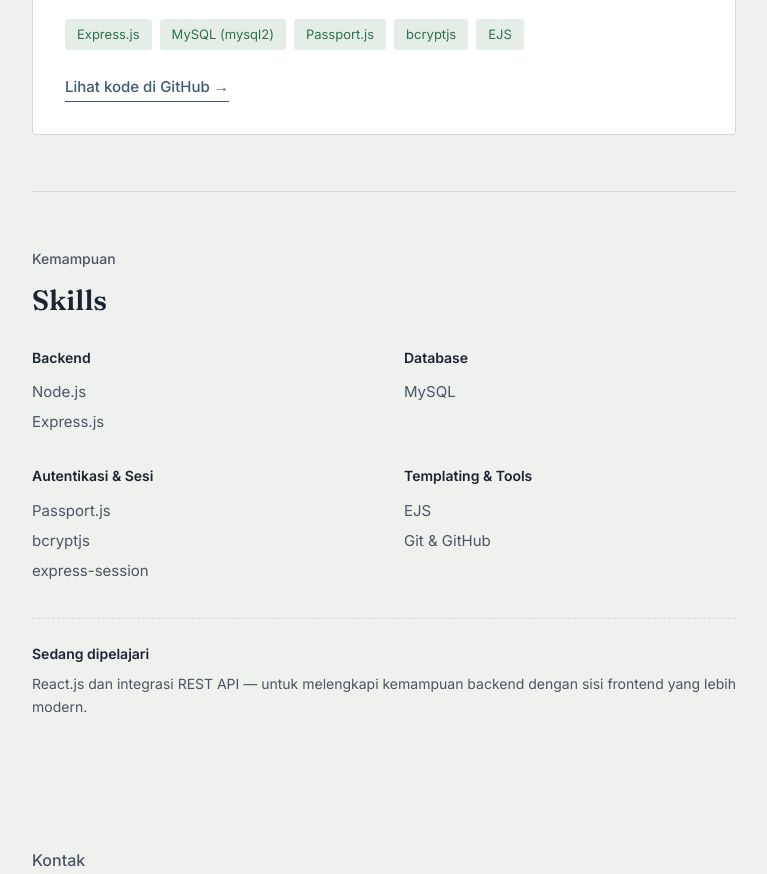
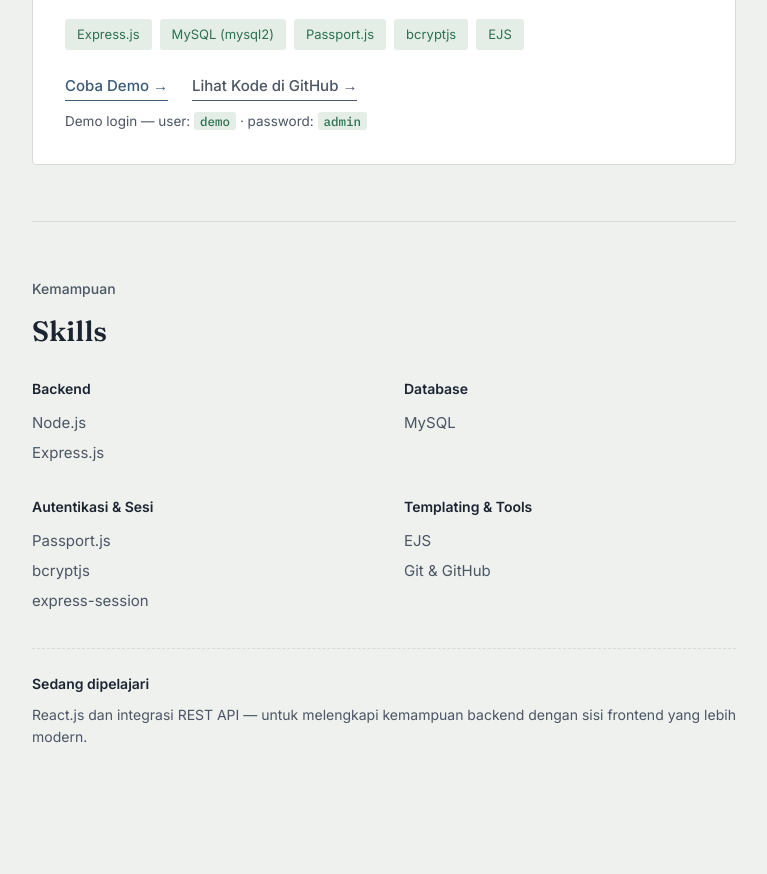
Before and after one commit to Eglknght/eglknght.github.io, a plain HTML site: page index.html in a window 1280 px wide. Shown: the part 1559-2433 px from the top of the page, without its empty margins (256-1023 px from the left). Drawn offline with Linux system fonts and the light colour scheme.

Commit message:
add new files

```diff
--- a/index.html
+++ b/index.html
@@ -183,6 +183,13 @@
     border-radius: 3px;
   }
 
+  .project-links{
+    display: flex;
+    gap: 24px;
+    flex-wrap: wrap;
+    margin-bottom: 10px;
+  }
+
   .project-link{
     display: inline-block;
     font-size: 15px;
@@ -190,6 +197,26 @@
     text-decoration: none;
     border-bottom: 1px solid var(--link);
     padding-bottom: 2px;
+  }
+
+  .project-link.secondary{
+    color: var(--ink-soft);
+    border-bottom-color: var(--ink-soft);
+  }
+
+  .demo-note{
+    font-size: 13.5px;
+    color: var(--ink-soft);
+    margin: 0;
+  }
+
+  .demo-note code{
+    font-family: 'IBM Plex Mono', monospace;
+    background: var(--accent-soft);
+    color: var(--accent);
+    padding: 1px 6px;
+    border-radius: 3px;
+    font-size: 12.5px;
   }
 
   .skills-grid{
@@ -338,7 +365,11 @@
         <span class="chip">EJS</span>
       </div>
 
-      <a class="project-link" href="https://github.com/Eglknght/nodejs-inventory" target="_blank" rel="noopener">Lihat kode di GitHub →</a>
+      <div class="project-links">
+        <a class="project-link" href="https://nodejs-inventory-production.up.railway.app/" target="_blank" rel="noopener">Coba Demo →</a>
+        <a class="project-link secondary" href="https://github.com/Eglknght/nodejs-inventory" target="_blank" rel="noopener">Lihat Kode di GitHub →</a>
+      </div>
+      <p class="demo-note">Demo login — user: <code>demo</code> · password: <code>admin</code></p>
     </div>
   </section>
 
```
